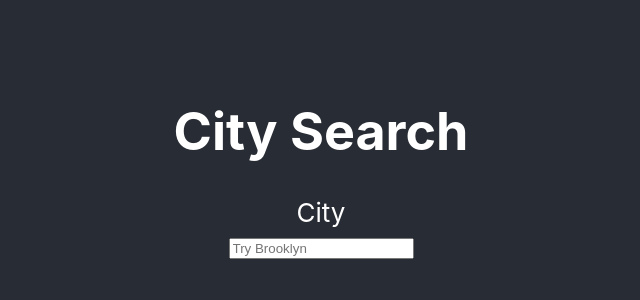
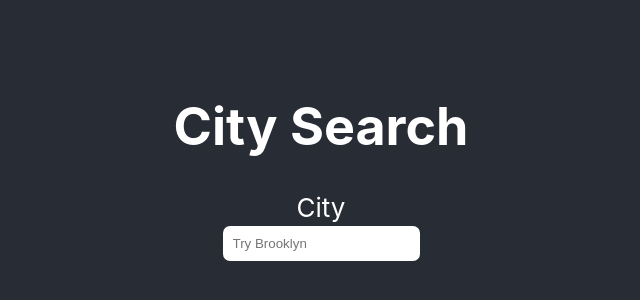
Before and after one commit to CUNY-2X-TTP-2020/react-city-search, a React (Create React App) app: page / in a window 1280 px wide. Shown: the part 238-538 px from the top of the page, without its empty margins (319-959 px from the left). Built offline with nearby package versions, Linux system fonts and the light colour scheme.

Commit message:
Add styling for search bar

```diff
--- a/src/App.css
+++ b/src/App.css
@@ -31,3 +31,24 @@ body::-webkit-scrollbar-thumb
 {
     background: darkslategrey;
 }
+
+/* Search Bar */
+
+input[type=text]
+{
+    padding: 10px;
+    border: medium solid #282c34;
+    border-radius: 10px;
+}
+
+input[type=text]:focus
+{
+    position: relative;
+    border: medium solid lightgreen;
+}
+
+input[type=text]:active,
+input[type=text]:focus
+{
+    outline: none;
+}
```
